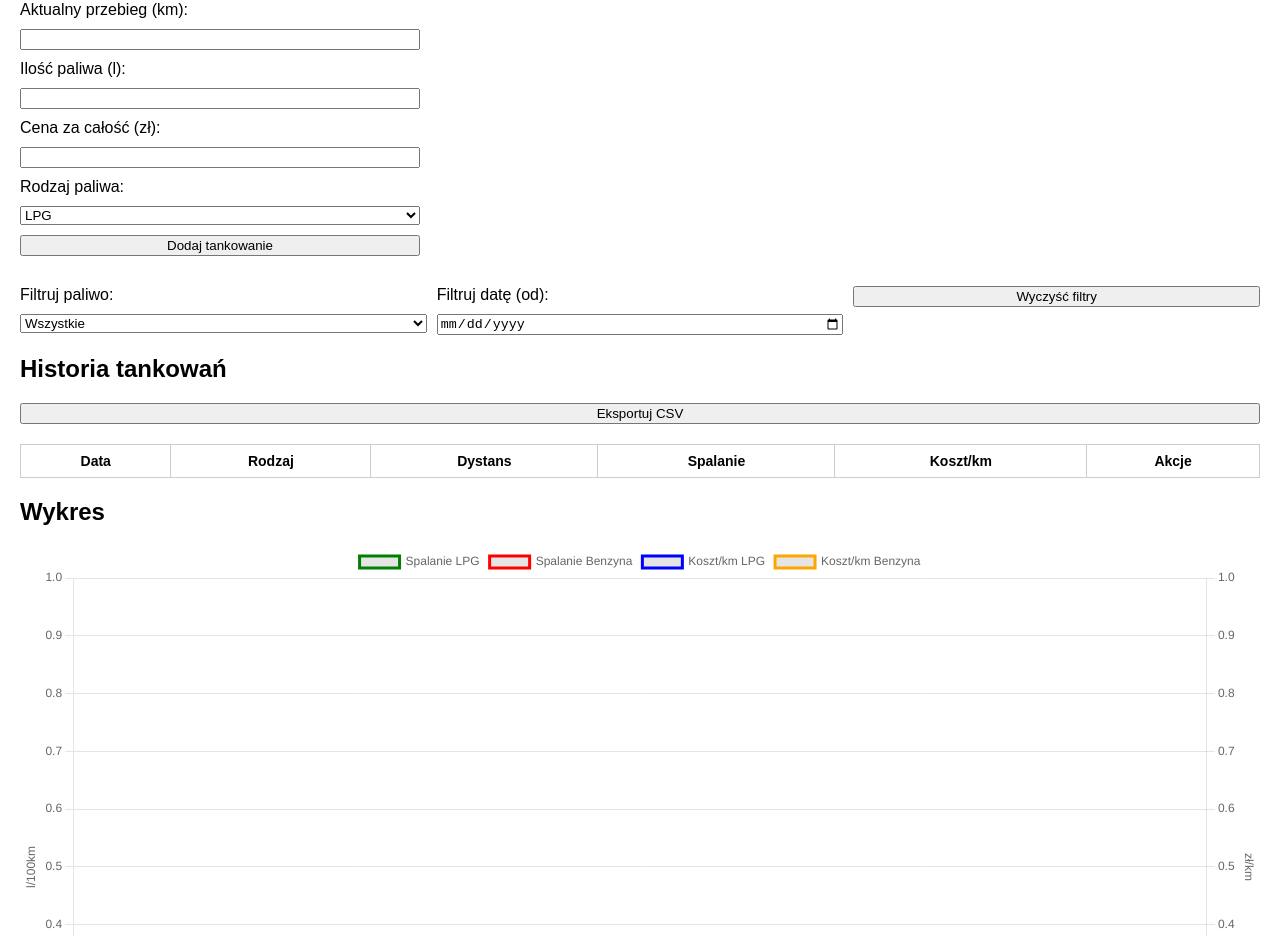
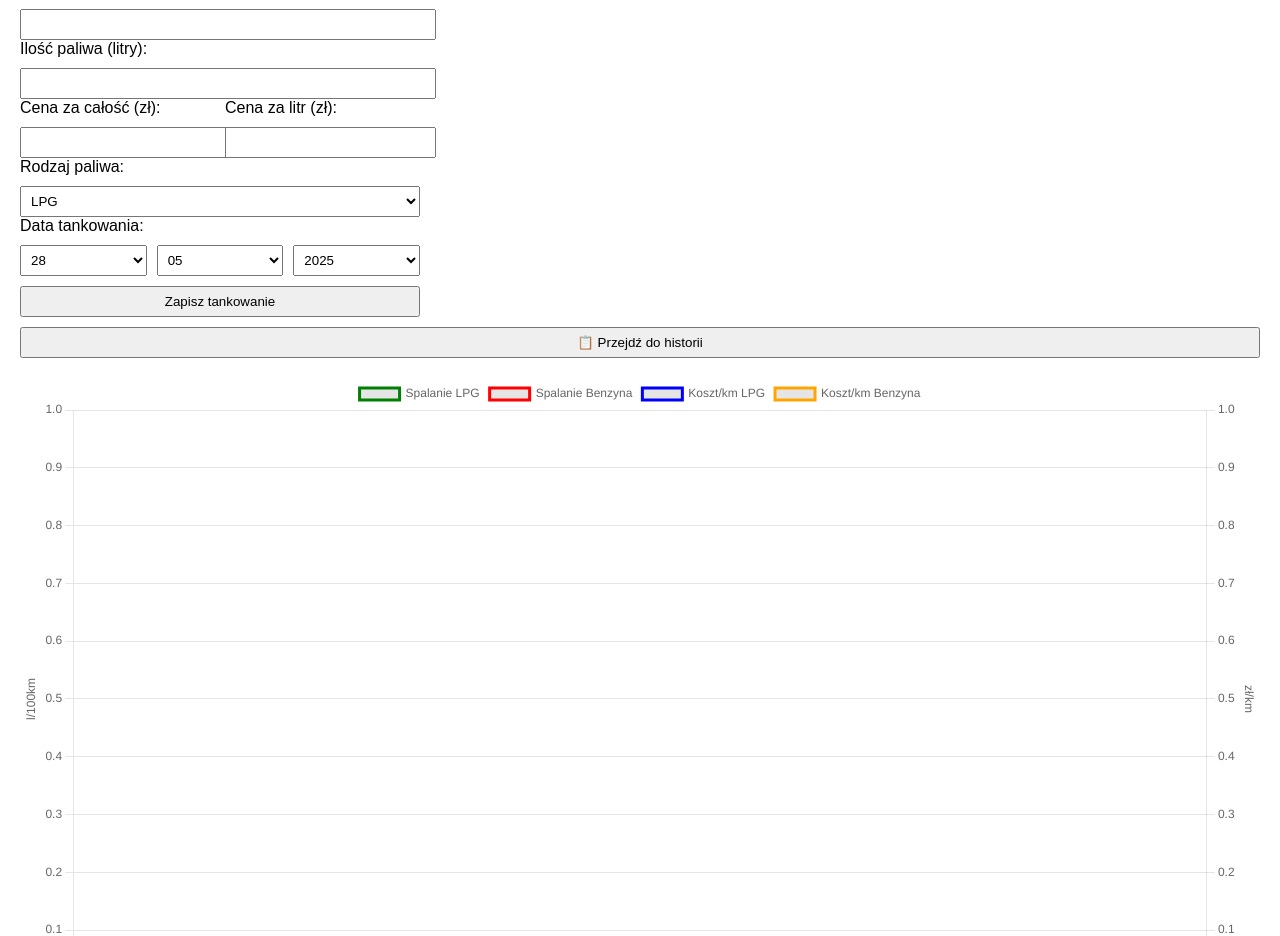
Before and after one commit to Mendziorek/tomasz.github.io, a plain HTML site: page index.html in a window 1280 px wide. Shown: the part 99-1035 px from the top of the page. Drawn offline with nearby package versions, Linux system fonts and the light colour scheme.

Commit message:
Update index.html

```diff
--- a/index.html
+++ b/index.html
@@ -2,250 +2,154 @@
 <html lang="pl">
 <head>
   <meta charset="UTF-8">
-  <title>Monitor Paliwa</title>
-  <meta name="viewport" content="width=device-width, initial-scale=1.0">
+  <title>Tankowania – Wykres</title>
+  <meta name="viewport" content="width=device-width, initial-scale=1">
   <script src="https://cdn.jsdelivr.net/npm/chart.js"></script>
   <style>
-    body {
-      font-family: Arial, sans-serif;
-      padding: 20px;
-      margin: 0;
-    }
-    label, input, select, button {
-      display: block;
-      width: 100%;
-      margin-top: 10px;
-      box-sizing: border-box;
-    }
-    form, table, #charts, #filters {
-      margin-top: 20px;
-    }
-    table {
-      width: 100%;
-      border-collapse: collapse;
-      font-size: 14px;
-    }
-    th, td {
-      border: 1px solid #ccc;
-      padding: 8px;
-      text-align: center;
-    }
-    canvas {
-      max-width: 100%;
-    }
+    body { font-family: Arial, sans-serif; margin: 20px; }
+    input, select, button { display: block; margin-top: 10px; width: 100%; padding: 6px; }
+    .row { display: flex; gap: 10px; flex-wrap: wrap; }
+    .row > div { flex: 1; min-width: 100px; }
+    canvas { max-width: 100%; margin-top: 20px; }
     @media (min-width: 600px) {
-      form {
-        max-width: 400px;
-      }
-    }
-    .btn-sm {
-      font-size: 12px;
-      padding: 4px 8px;
-    }
-    .flex {
-      display: flex;
-      gap: 10px;
-      flex-wrap: wrap;
-    }
-    .flex > * {
-      flex: 1;
+      form { max-width: 400px; }
     }
   </style>
 </head>
 <body>
-  <h1>Monitor tankowania</h1>
+
+<h1>Dodaj tankowanie</h1>
 
 <form id="fuelForm">
   <label>Aktualny przebieg (km): <input type="number" id="currOdo" required></label>
-    <label>Ilość paliwa (l): <input type="number" step="0.01" id="liters" required></label>
-    <label>Cena za całość (zł): <input type="number" step="0.01" id="totalCost" required></label>
+  <label>Ilość paliwa (litry): <input type="number" step="0.01" id="liters" required></label>
+
+  <div class="row">
+    <div><label>Cena za całość (zł): <input type="number" step="0.01" id="totalCost"></label></div>
+    <div><label>Cena za litr (zł): <input type="number" step="0.01" id="pricePerLiter"></label></div>
+  </div>
+
   <label>Rodzaj paliwa:
     <select id="fuelType">
       <option value="lpg" selected>LPG</option>
       <option value="benzyna">Benzyna</option>
     </select>
   </label>
-    <button type="submit">Dodaj tankowanie</button>
+
+  <label>Data tankowania:</label>
+  <div class="row">
+    <div><select id="day"></select></div>
+    <div><select id="month"></select></div>
+    <div><select id="year"></select></div>
+  </div>
+
+  <button type="submit">Zapisz tankowanie</button>
 </form>
 
-  <div id="filters" class="flex">
-    <div>
-      <label>Filtruj paliwo:
-        <select id="filterFuel">
-          <option value="">Wszystkie</option>
-          <option value="lpg">LPG</option>
-          <option value="benzyna">Benzyna</option>
-        </select>
-      </label>
-    </div>
-    <div>
-      <label>Filtruj datę (od): <input type="date" id="filterDate"></label>
-    </div>
-    <div>
-      <button onclick="clearFilters()">Wyczyść filtry</button>
-    </div>
-  </div>
+<button onclick="location.href='historia.html'">📋 Przejdź do historii</button>
 
-  <div id="results"></div>
-    <div id="history">
-    <h2>Historia tankowań</h2>
-    <button onclick="exportCSV()">Eksportuj CSV</button>
-    <table id="historyTable">
-      <thead>
-        <tr>
-          <th>Data</th><th>Rodzaj</th><th>Dystans</th><th>Spalanie</th><th>Koszt/km</th><th>Akcje</th>
-        </tr>
-      </thead>
-      <tbody></tbody>
-    </table>
-  </div>
+<canvas id="fuelChart"></canvas>
 
-  <div id="charts">
-    <h2>Wykres</h2>
-    <canvas id="fuelChart"></canvas>
-  </div>
 <script>
+  // Inicjalizacja pól daty
+  const today = new Date();
+  const daySelect = document.getElementById("day");
+  const monthSelect = document.getElementById("month");
+  const yearSelect = document.getElementById("year");
+
+  for (let i = 1; i <= 31; i++) {
+    const opt = new Option(i.toString().padStart(2, '0'), i);
+    if (i === today.getDate()) opt.selected = true;
+    daySelect.append(opt);
+  }
+
+  for (let i = 1; i <= 12; i++) {
+    const opt = new Option(i.toString().padStart(2, '0'), i);
+    if (i === today.getMonth() + 1) opt.selected = true;
+    monthSelect.append(opt);
+  }
+
+  const thisYear = today.getFullYear();
+  for (let i = thisYear - 5; i <= thisYear + 1; i++) {
+    const opt = new Option(i, i);
+    if (i === thisYear) opt.selected = true;
+    yearSelect.append(opt);
+  }
+
   const form = document.getElementById("fuelForm");
-  const tableBody = document.querySelector("#historyTable tbody");
   const chartCtx = document.getElementById("fuelChart").getContext("2d");
-  const filterFuel = document.getElementById("filterFuel");
-  const filterDate = document.getElementById("filterDate");
-
-  let historyData = JSON.parse(localStorage.getItem("fuelHistory")) || [];
+  let history = JSON.parse(localStorage.getItem("fuelHistory") || "[]");
 
   const chart = new Chart(chartCtx, {
     type: 'line',
     data: {
       labels: [],
       datasets: [
-        { label: 'Spalanie LPG', borderColor: 'green', data: [], yAxisID: 'y', tension: 0.2 },
-        { label: 'Spalanie Benzyna', borderColor: 'red', data: [], yAxisID: 'y', tension: 0.2 },
-        { label: 'Koszt/km LPG', borderColor: 'blue', data: [], yAxisID: 'y1', tension: 0.2 },
-        { label: 'Koszt/km Benzyna', borderColor: 'orange', data: [], yAxisID: 'y1', tension: 0.2 },
+        { label: 'Spalanie LPG', borderColor: 'green', data: [], yAxisID: 'y', tension: 0.3 },
+        { label: 'Spalanie Benzyna', borderColor: 'red', data: [], yAxisID: 'y', tension: 0.3 },
+        { label: 'Koszt/km LPG', borderColor: 'blue', data: [], yAxisID: 'y1', tension: 0.3 },
+        { label: 'Koszt/km Benzyna', borderColor: 'orange', data: [], yAxisID: 'y1', tension: 0.3 }
       ]
     },
     options: {
       scales: {
-        y: { title: { display: true, text: 'l/100km' }, position: 'left' },
-        y1: { title: { display: true, text: 'zł/km' }, position: 'right', grid: { drawOnChartArea: false } }
+        y: { title: { display: true, text: "l/100km" }, position: "left" },
+        y1: { title: { display: true, text: "zł/km" }, position: "right", grid: { drawOnChartArea: false } }
       }
     }
   });
 
-  function updateChart(data) {
-    const labels = data.map((_, i) => `#${i + 1}`);
+  function updateChart() {
+    const labels = history.slice(1).map((_, i) => `#${i + 1}`);
     chart.data.labels = labels;
-    chart.data.datasets[0].data = data.map(e => e.rodzaj === 'lpg' ? e.spalanie : null);
-    chart.data.datasets[1].data = data.map(e => e.rodzaj === 'benzyna' ? e.spalanie : null);
-    chart.data.datasets[2].data = data.map(e => e.rodzaj === 'lpg' ? e.kosztZaKm : null);
-    chart.data.datasets[3].data = data.map(e => e.rodzaj === 'benzyna' ? e.kosztZaKm : null);
+    chart.data.datasets[0].data = history.slice(1).map(e => e.rodzaj === 'lpg' ? e.spalanie : null);
+    chart.data.datasets[1].data = history.slice(1).map(e => e.rodzaj === 'benzyna' ? e.spalanie : null);
+    chart.data.datasets[2].data = history.slice(1).map(e => e.rodzaj === 'lpg' ? e.kosztZaKm : null);
+    chart.data.datasets[3].data = history.slice(1).map(e => e.rodzaj === 'benzyna' ? e.kosztZaKm : null);
     chart.update();
-  }
-
-  function renderTable(data = historyData) {
-    tableBody.innerHTML = "";
-    data.forEach((e, i) => {
-      const row = document.createElement("tr");
-      row.innerHTML = `
-        <td>${e.data}</td>
-        <td>${e.rodzaj}</td>
-        <td>${e.dystans.toFixed(1)}</td>
-        <td>${e.spalanie.toFixed(2)}</td>
-        <td>${e.kosztZaKm.toFixed(2)}</td>
-        <td>
-          <button class="btn-sm" onclick="editEntry(${i})">Edytuj</button>
-          <button class="btn-sm" onclick="deleteEntry(${i})">Usuń</button>
-        </td>`;
-      tableBody.appendChild(row);
-    });
-    updateChart(data);
-  }
-
-  function applyFilters() {
-    const fuel = filterFuel.value;
-    const date = filterDate.value;
-    let filtered = [...historyData];
-    if (fuel) filtered = filtered.filter(e => e.rodzaj === fuel);
-    if (date) filtered = filtered.filter(e => new Date(e.data) >= new Date(date));
-    renderTable(filtered);
-  }
-
-  function clearFilters() {
-    filterFuel.value = "";
-    filterDate.value = "";
-    renderTable();
-  }
-
-  function deleteEntry(index) {
-    if (confirm("Na pewno usunąć ten wpis?")) {
-      historyData.splice(index, 1);
-      localStorage.setItem("fuelHistory", JSON.stringify(historyData));
-      renderTable();
-    }
-  }
-
-  function editEntry(index) {
-    const entry = historyData[index];
-    const newLiters = prompt("Nowa ilość litrów:", entry.litry || 0);
-    const newCost = prompt("Nowa cena za całość:", entry.koszt || 0);
-    if (newLiters && newCost) {
-      entry.litry = parseFloat(newLiters);
-      entry.koszt = parseFloat(newCost);
-      entry.spalanie = (entry.litry / entry.dystans) * 100;
-      entry.kosztZaKm = entry.koszt / entry.dystans;
-      localStorage.setItem("fuelHistory", JSON.stringify(historyData));
-      renderTable();
-    }
-  }
-
-  function exportCSV() {
-    const headers = "Data,Rodzaj,Dystans,Spalanie,Koszt/km\n";
-    const rows = historyData.map(e =>
-      `${e.data},${e.rodzaj},${e.dystans},${e.spalanie.toFixed(2)},${e.kosztZaKm.toFixed(2)}`
-    ).join("\n");
-    const blob = new Blob([headers + rows], { type: "text/csv" });
-    const url = URL.createObjectURL(blob);
-    const a = document.createElement("a");
-    a.href = url;
-    a.download = "historia_tankowan.csv";
-    a.click();
-    URL.revokeObjectURL(url);
   }
 
   form.addEventListener("submit", e => {
     e.preventDefault();
-    const currOdo = parseFloat(document.getElementById("currOdo").value);
+
+    const odo = parseFloat(document.getElementById("currOdo").value);
     const liters = parseFloat(document.getElementById("liters").value);
-    const totalCost = parseFloat(document.getElementById("totalCost").value);
     const rodzaj = document.getElementById("fuelType").value;
-    const data = new Date().toISOString().split("T")[0];
 
-    if (!historyData.length) {
-      historyData.push({ data, rodzaj: "-", dystans: 0, spalanie: 0, kosztZaKm: 0, odo: currOdo });
-      localStorage.setItem("fuelHistory", JSON.stringify(historyData));
-      alert("Dodano pierwszy przebieg. Dodaj następne tankowanie, by obliczyć spalanie.");
+    let totalCost = parseFloat(document.getElementById("totalCost").value);
+    const pricePerLiter = parseFloat(document.getElementById("pricePerLiter").value);
+
+    if (isNaN(totalCost) && isNaN(pricePerLiter)) {
+      return alert("Wprowadź cenę za litr lub za całość.");
+    }
+
+    if (isNaN(totalCost)) totalCost = liters * pricePerLiter;
+    if (isNaN(pricePerLiter)) document.getElementById("pricePerLiter").value = (totalCost / liters).toFixed(2);
+
+    const data = `${yearSelect.value}-${monthSelect.value.toString().padStart(2, '0')}-${daySelect.value.toString().padStart(2, '0')}`;
+
+    if (!history.length) {
+      history.push({ odo, data }); // pierwszy przebieg
+      localStorage.setItem("fuelHistory", JSON.stringify(history));
+      alert("Dodano pierwszy przebieg. Dodaj kolejne, by obliczyć spalanie.");
       form.reset();
       return;
     }
 
-    const prevOdo = historyData[historyData.length - 1].odo;
-    const dystans = currOdo - prevOdo;
-    if (dystans <= 0) return alert("Przebieg musi być większy od poprzedniego!");
+    const last = history[history.length - 1];
+    const dystans = odo - last.odo;
+    if (dystans <= 0) return alert("Przebieg musi być większy niż poprzedni!");
 
     const spalanie = (liters / dystans) * 100;
     const kosztZaKm = totalCost / dystans;
 
-    const entry = { data, rodzaj, dystans, spalanie, kosztZaKm, odo: currOdo, litry: liters, koszt: totalCost };
-    historyData.push(entry);
-    localStorage.setItem("fuelHistory", JSON.stringify(historyData));
-    renderTable();
+    history.push({ data, rodzaj, dystans, spalanie, kosztZaKm, odo, litry: liters, koszt: totalCost });
+    localStorage.setItem("fuelHistory", JSON.stringify(history));
+    updateChart();
     form.reset();
   });
 
-  filterFuel.addEventListener("change", applyFilters);
-  filterDate.addEventListener("change", applyFilters);
-
-  renderTable();
+  updateChart();
 </script>
 </body>
 </html>
```
Lines whose indentation alone changed are shown as unchanged.
